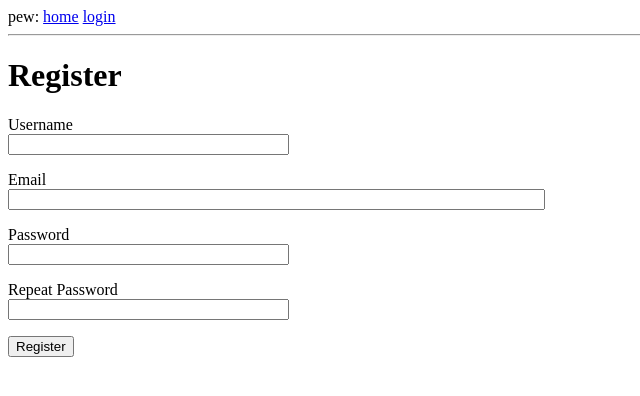
After one commit to ali-abdulzhalilov/flask-mg_ttrl, a Flask app: page /register in a window 1280 px wide. The commit adds this page. Shown: the top 396 px of the page, without its empty margins (0-640 px from the left). Run offline with Flask 2, Linux system fonts and the light colour scheme.

Commit message:
user logins

```diff
--- a/app/__init__.py
+++ b/app/__init__.py
@@ -1,11 +1,16 @@
 from flask import Flask
 from config import Config
+
 from flask_sqlalchemy import SQLAlchemy
 from flask_migrate import Migrate
+from flask_login import LoginManager
 
 app = Flask(__name__)
 app.config.from_object(Config)
+
 db = SQLAlchemy(app)
 migrate = Migrate(app, db)
+login = LoginManager(app)
+login.login_view = 'login'
 
 from app import routes, models
--- a/app/forms.py
+++ b/app/forms.py
@@ -1,9 +1,23 @@
 from flask_wtf import FlaskForm
 from wtforms import StringField, PasswordField, BooleanField, SubmitField
-from wtforms.validators import DataRequired
+from wtforms.validators import ValidationError, DataRequired, Email, EqualTo
+from app.models import User
 
 class LoginForm(FlaskForm):
 	username = StringField('Username', validators=[DataRequired()])
 	password = PasswordField('Password', validators=[DataRequired()])
 	remember_me = BooleanField('Remember Me')
 	submit = SubmitField('Sign In')
+
+class RegistrationForm(FlaskForm):
+	username = StringField('Username', validators=[DataRequired()])
+	email = StringField('Email', validators=[DataRequired(), Email()])
+	password = PasswordField('Password', validators=[DataRequired()])
+	password2 = PasswordField(
+		'Repeat Password', validators=[DataRequired(), EqualTo('password')])
+	submit = SubmitField('Register')
+
+	def validate_username(self, username):
+		user = User.query.filter_by(username=username.data).first()
+		if user is not None:
+			raise ValidationError('Please use a different username')
--- a/app/routes.py
+++ b/app/routes.py
@@ -1,9 +1,13 @@
-from flask import render_template, flash, redirect, url_for
-from app import app
-from app.forms import LoginForm
+from flask import render_template, flash, redirect, url_for, request
+from flask_login import current_user, login_user, logout_user, login_required
+from werkzeug.urls import url_parse
+from app import app, db
+from app.forms import LoginForm, RegistrationForm
+from app.models import User
 
 @app.route('/')
 @app.route('/index')
+@login_required
 def index():
 	user = {'username': 'pew'}
 	posts = [
@@ -16,13 +20,46 @@ def index():
 			'body': 'pewpewpew'
 		}
 	]
-	return render_template('index.html', title='pep', user=user, posts=posts)
+	return render_template('index.html', title='pep', posts=posts)
 
 @app.route('/login', methods=['GET', 'POST'])
 def login():
+	if current_user.is_authenticated:
+		return redirect(url_for('index'))
+
 	form = LoginForm()
+
 	if form.validate_on_submit():
-		flash('Login required for user {}, remember_me={}'.format(
-			form.username.data, form.remember_me.data))
+		user = User.query.filter_by(username=form.username.data).first()
+
+		if user is None or not user.check_password(form.password.data):
+			flash('Invalid username or password')
+			return redirect(url_for('login'))
+
+		login_user(user, remember=form.remember_me.data)
+
+		next_page = request.args.get('next')
+		if not next_page or url_parse(next_page).netloc != '':
+			next_page = url_for('index')
+		return redirect(next_page)
+	return render_template('login.html', title='Sign In', form=form)
+
+@app.route('/logout')
+def logout():
+	logout_user()
+	return redirect(url_for('index'))
+
+@app.route('/register', methods=['GET', 'POST'])
+def register():
+	if current_user.is_authenticated:
 		return redirect(url_for('index'))
-	return render_template('login.html', title='Sign In', form=form)
+
+	form = RegistrationForm()
+	if form.validate_on_submit():
+		user = User(username=form.username.data, email=form.email.data)
+		user.set_password(form.password.data)
+		db.session.add(user)
+		db.session.commit()
+		flash('now registered')
+		return redirect(url_for('login'))
+	return render_template('register.html', title='Register', form=form)
--- a/app/templates/base.html
+++ b/app/templates/base.html
@@ -9,7 +9,11 @@
 	<body>
 		<div>pew:
 			<a href="{{ url_for('index') }}">home</a>
+			{% if current_user.is_anonymous %}
 			<a href="{{ url_for('login') }}">login</a>
+			{% else %}
+			<a href="{{ url_for('logout') }}">logout</a>
+			{% endif %}
 		</div>
 		<hr>
 		{% with messages = get_flashed_messages() %}
--- a/app/templates/index.html
+++ b/app/templates/index.html
@@ -1,7 +1,7 @@
 {% extends "base.html" %}
 
 {% block content %}
-	<h1>hi {{ user.username }}</h1>
+	<h1>hi {{ current_user.username }}</h1>
 	{% for post in posts %}
 	<div><p>{{ post.author.username }} says: <b>{{ post.body }}</b></p></div>
 	{% endfor %}
--- a/app/templates/login.html
+++ b/app/templates/login.html
@@ -21,4 +21,5 @@
 		<p>{{ form.remember_me() }} {{ form.remember_me.label }}</p>
 		<p>{{ form.submit() }}</p>
 	</form>
+	<p>New User? <a href="{{ url_for('register') }}">Click to Register!</a></p>
 {% endblock %}
--- /dev/null
+++ b/app/templates/register.html
@@ -0,0 +1,37 @@
+{% extends "base.html" %}
+
+{% block content %}
+    <h1>Register</h1>
+    <form action="" method="post">
+        {{ form.hidden_tag() }}
+        <p>
+            {{ form.username.label }}<br>
+            {{ form.username(size=32) }}<br>
+            {% for error in form.username.errors %}
+            <span style="color: red;">[{{ error }}]</span>
+            {% endfor %}
+        </p>
+        <p>
+            {{ form.email.label }}<br>
+            {{ form.email(size=64) }}<br>
+            {% for error in form.email.errors %}
+            <span style="color: red;">[{{ error }}]</span>
+            {% endfor %}
+        </p>
+        <p>
+            {{ form.password.label }}<br>
+            {{ form.password(size=32) }}<br>
+            {% for error in form.password.errors %}
+            <span style="color: red;">[{{ error }}]</span>
+            {% endfor %}
+        </p>
+        <p>
+            {{ form.password2.label }}<br>
+            {{ form.password2(size=32) }}<br>
+            {% for error in form.password2.errors %}
+            <span style="color: red;">[{{ error }}]</span>
+            {% endfor %}
+        </p>
+        <p>{{ form.submit() }}</p>
+    </form>
+{% endblock %}
```
Also changed, not shown: app/models.py (+14 -2 lines), app.db.
